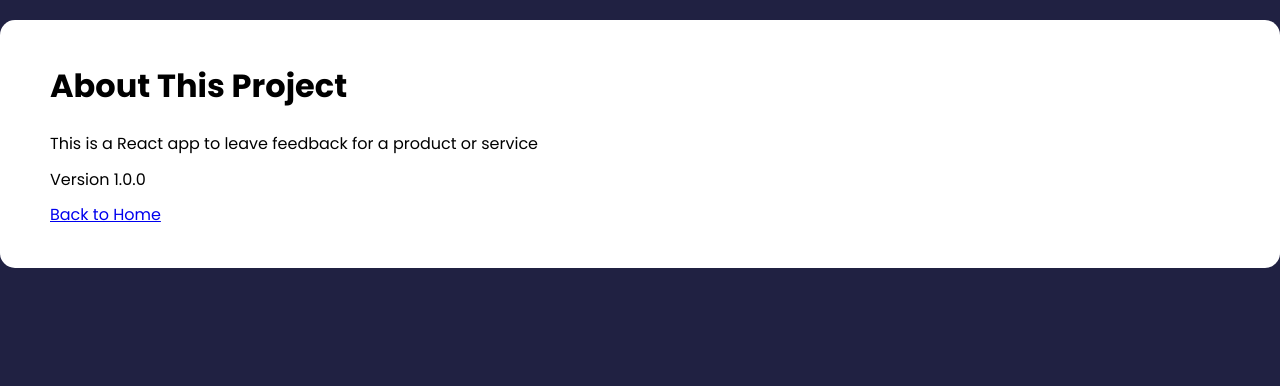
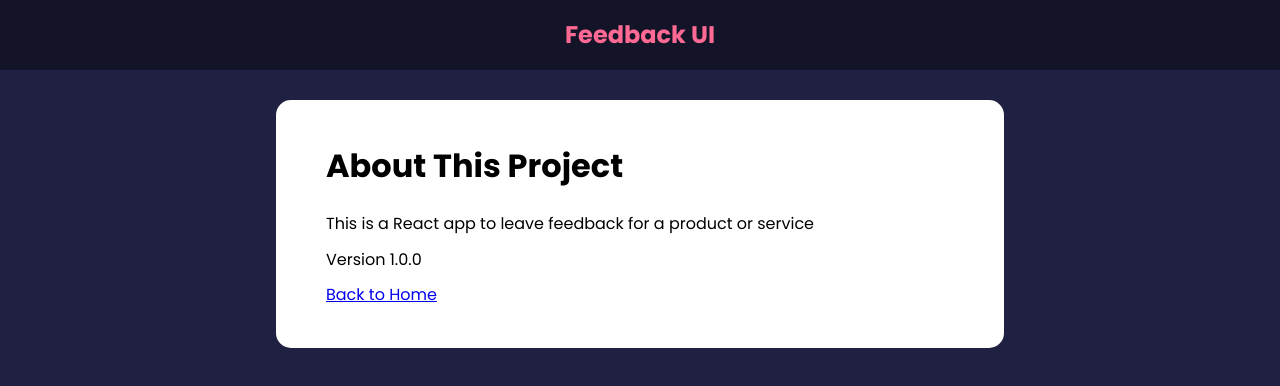
Before and after one commit to techstackmedia/feedback-app, a React (Create React App) app: page /about in a window 1280 px wide. Shown: the top 386 px of the page. Built offline with nearby package versions, Linux system fonts and the light colour scheme; the HTML template or start-up script is replaced by a standard one.

Commit message:
commit new changes

```diff
--- a/src/index.css
+++ b/src/index.css
@@ -221,7 +221,7 @@ input:focus {
 
 .about-link svg {
   position: absolute;
-  bottom: 10px;
+  bottom: 20px;
   right: 20px;
 }
 
--- a/src/pages/About.jsx
+++ b/src/pages/About.jsx
@@ -1,15 +1,23 @@
 import { Link } from 'react-router-dom';
 import Card from '../shared/Card';
+import Header from '../components/Header/Header';
 const About = () => {
   return (
+    <>
+      <Header />
+      <div className="container">
         <Card>
           <div className="about">
             <h1>About This Project</h1>
-        <p>This is a React app to leave feedback for a product or service</p>
+            <p>
+              This is a React app to leave feedback for a product or service
+            </p>
             <p>Version 1.0.0</p>
             <Link to="/">Back to Home</Link>
           </div>
         </Card>
+      </div>
+    </>
   );
 };
 
```
Lines whose indentation alone changed are shown as unchanged.
